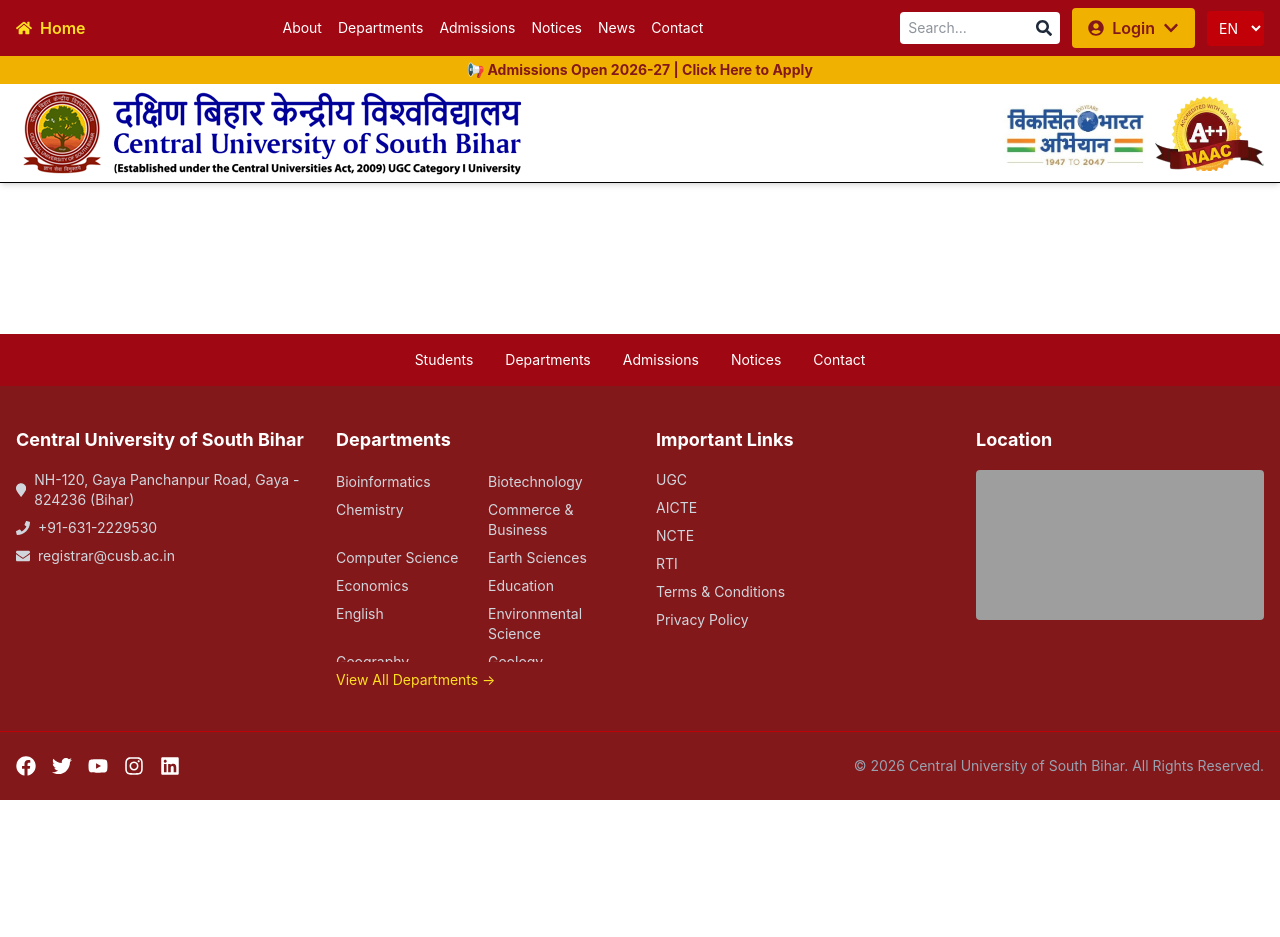
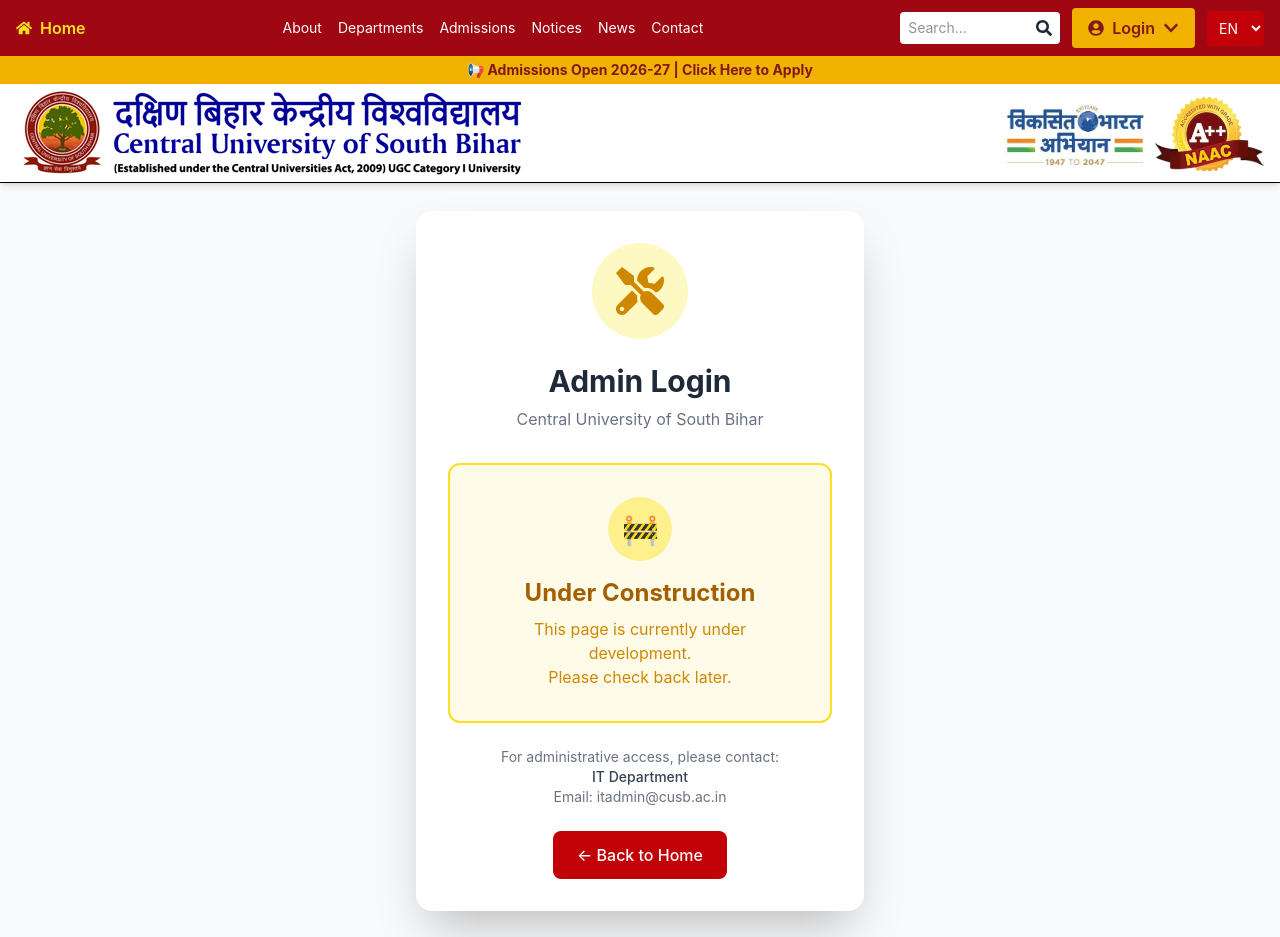
Before and after one commit to withabhishek45/CUSBWEBSITE, a React (Vite) app: page /admin in a window 1280 px wide. Shown: the top 937 px of the page. Before the commit the page ends 800 px from the top, so only its background shows below. Built offline with nearby package versions, Linux system fonts and the light colour scheme; grey boxes are pictures that could not be loaded.

Commit message:
Add Admin Login page with under construction message

```diff
--- a/src/App.jsx
+++ b/src/App.jsx
@@ -17,6 +17,7 @@
 import ViceChancellor from "./pages/ViceChancellor";
 import Notices from "./pages/Notices";
 import Search from "./pages/Search";
+import AdminLogin from "./pages/AdminLogin";
 
 function App() {
   return (
@@ -40,6 +41,7 @@
             <Route path="/vice-chancellor" element={<ViceChancellor />} />
             <Route path="/notices" element={<Notices />} />
             <Route path="/search" element={<Search />} />
+            <Route path="/admin" element={<AdminLogin />} />
           </Routes>
         </main>
         <Footer />
--- /dev/null
+++ b/src/pages/AdminLogin.jsx
@@ -0,0 +1,51 @@
+import { Link } from "react-router-dom";
+import { FaTools } from "react-icons/fa";
+
+export default function AdminLogin() {
+  return (
+    <div className="min-h-screen bg-gray-50 flex items-center justify-center">
+      <div className="max-w-md w-full mx-4">
+        <div className="bg-white rounded-2xl shadow-2xl p-8 text-center">
+          <div className="w-24 h-24 mx-auto mb-6 bg-yellow-100 rounded-full flex items-center justify-center">
+            <FaTools className="text-5xl text-yellow-600" />
+          </div>
+
+          <h1 className="text-3xl font-bold text-gray-800 mb-2">Admin Login</h1>
+          <p className="text-gray-500 mb-8">Central University of South Bihar</p>
+
+          <div className="bg-yellow-50 border-2 border-yellow-300 rounded-xl p-8 mb-6">
+            <div className="animate-pulse">
+              <div className="w-16 h-16 mx-auto mb-4 bg-yellow-200 rounded-full flex items-center justify-center">
+                <span className="text-3xl">🚧</span>
+              </div>
+            </div>
+
+            <h2 className="text-2xl font-bold text-yellow-700 mb-2">Under Construction</h2>
+            <p className="text-yellow-600">
+              This page is currently under development.
+              <br />
+              Please check back later.
+            </p>
+          </div>
+
+          <div className="text-sm text-gray-500 mb-6">
+            <p>For administrative access, please contact:</p>
+            <p className="font-medium text-gray-700">IT Department</p>
+            <p>Email: itadmin@cusb.ac.in</p>
+          </div>
+
+          <Link
+            to="/"
+            className="inline-block px-6 py-3 bg-red-700 text-white rounded-lg hover:bg-red-800 transition font-medium"
+          >
+            ← Back to Home
+          </Link>
+        </div>
+
+        <p className="text-center text-gray-400 text-sm mt-6">
+          © 2026 Central University of South Bihar. All rights reserved.
+        </p>
+      </div>
+    </div>
+  );
+}
```
